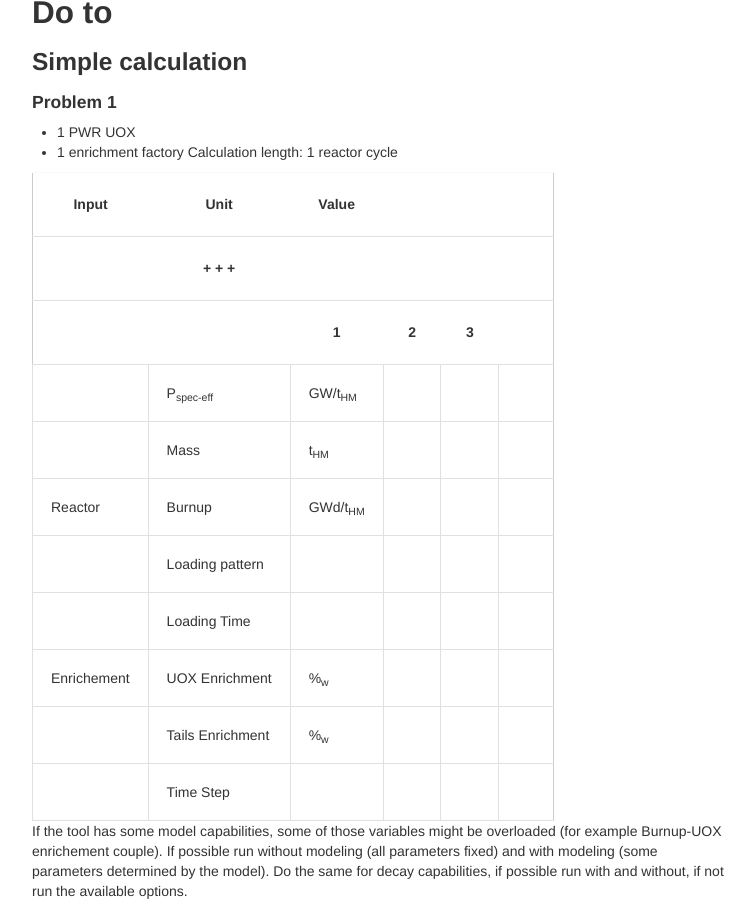
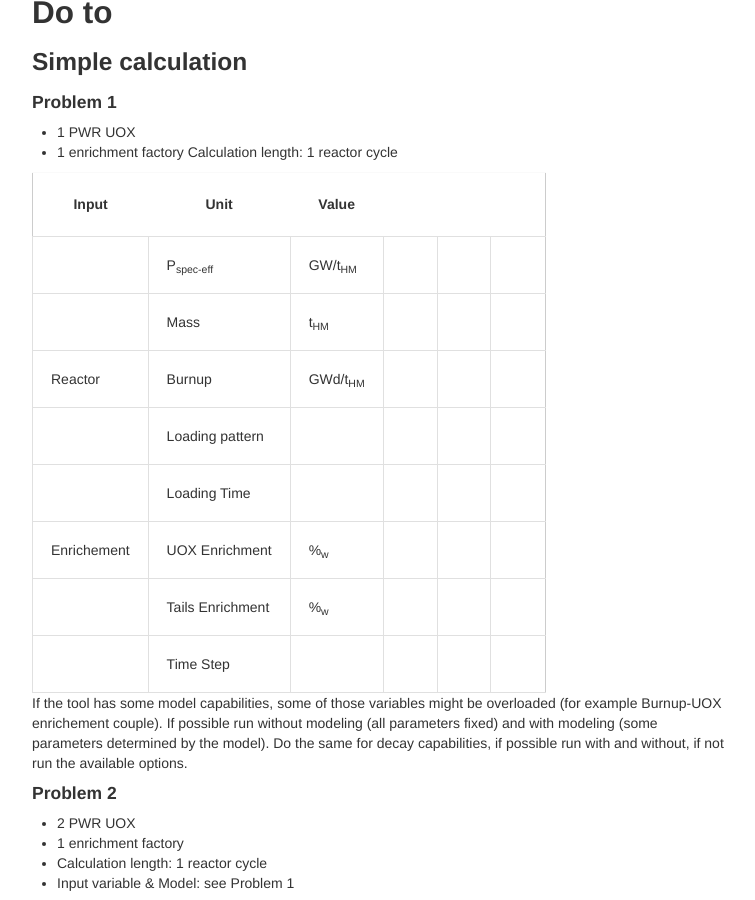
Before and after one commit to FuelCycleFIT/fcci2017.github.io_old_bkp, a Jekyll site: the page built from _pages/experiement/exp1.md, in a window 1280 px wide and 900 px high, scrolled down 1459 px. Shown: the whole window, without its empty margins (258-1013 px from the left). Built offline with Jekyll 4.4.1, drawn with Linux system fonts in a browser that asks for light colours.

Commit message:
clean table

```diff
--- a/_pages/experiement/exp1.md
+++ b/_pages/experiement/exp1.md
@@ -80,8 +80,6 @@ Calculation length: 1 reactor cycle
 
 | :---------: | :------------------: | :----------------: | :----: | :-: | :-: |
 |     Input                          |         Unit       |         Value      |
-|                                    |                    +        +     +     |
-|                                    |                    |  1     |  2  |  3  |
 | ----------- + -------------------- + ------------------ + ------ + --- + --- |
 |             | P<sub>spec-eff</sub> |  GW/t<sub>HM</sub> |        |     |     |
 |             |        Mass          |     t<sub>HM</sub> |        |     |     |
```
